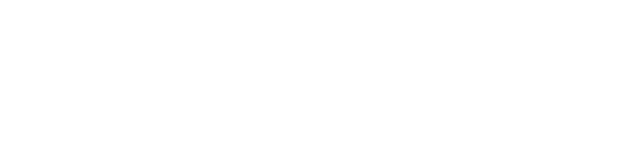
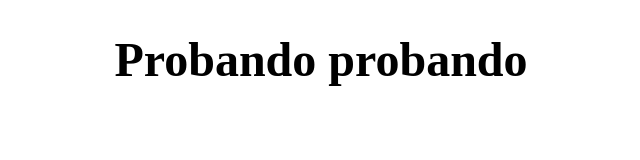
Before and after one commit to Marpro24/git-exercise, a plain HTML site: page index.html in a window 1280 px wide. Shown: the whole page, without its empty margins (319-959 px from the left). Drawn offline with Linux system fonts and the light colour scheme.

Commit message:
Link html to css and add header and h1

```diff
--- a/index.html
+++ b/index.html
@@ -3,9 +3,13 @@
 <head>
   <meta charset="UTF-8">
   <meta name="viewport" content="width=device-width, initial-scale=1.0">
+  <link rel="stylesheet" href="styles/style.css">
   <title>Document</title>
 </head>
 <body>
+  <header>
+    <h1>Probando probando</h1>
+  </header>
 
 </body>
 </html>
--- /dev/null
+++ b/styles/style.css
@@ -0,0 +1,4 @@
+h1{
+  font-size: 3rem;
+  text-align: center;
+}
```
